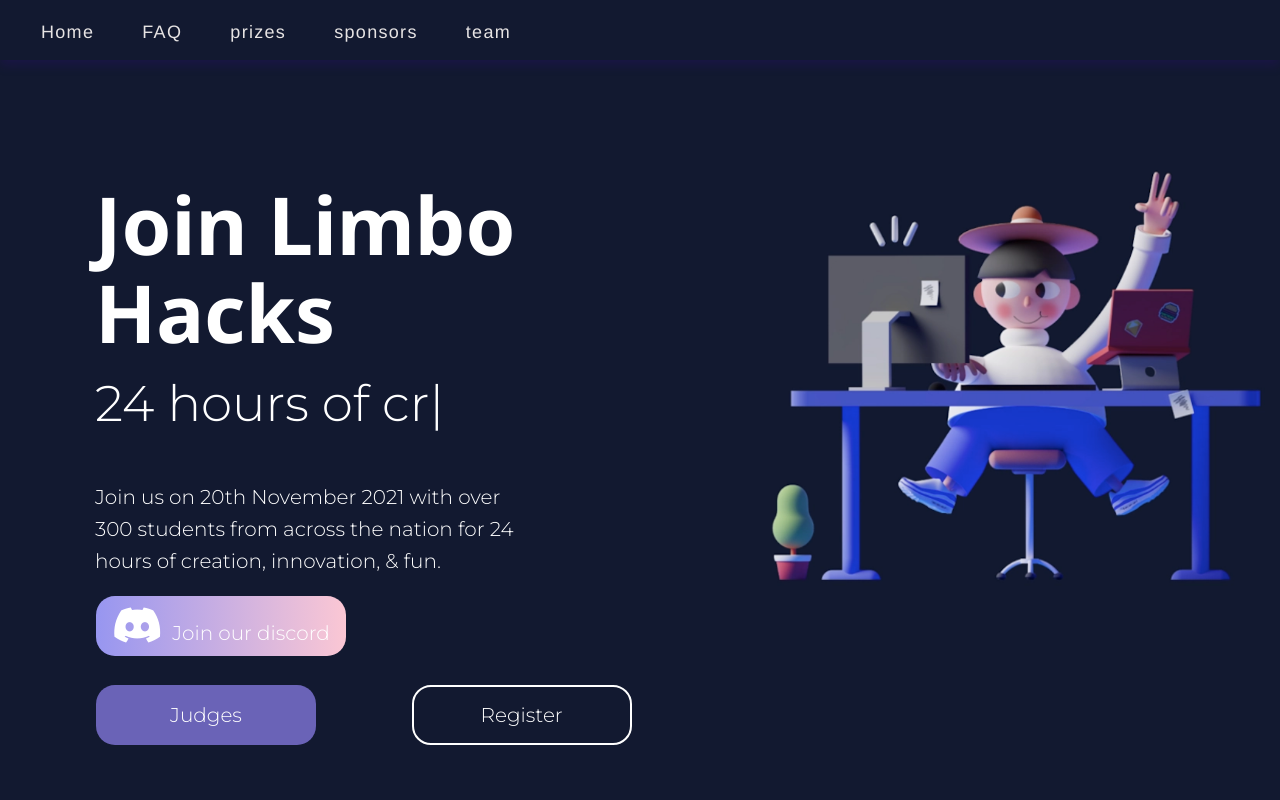
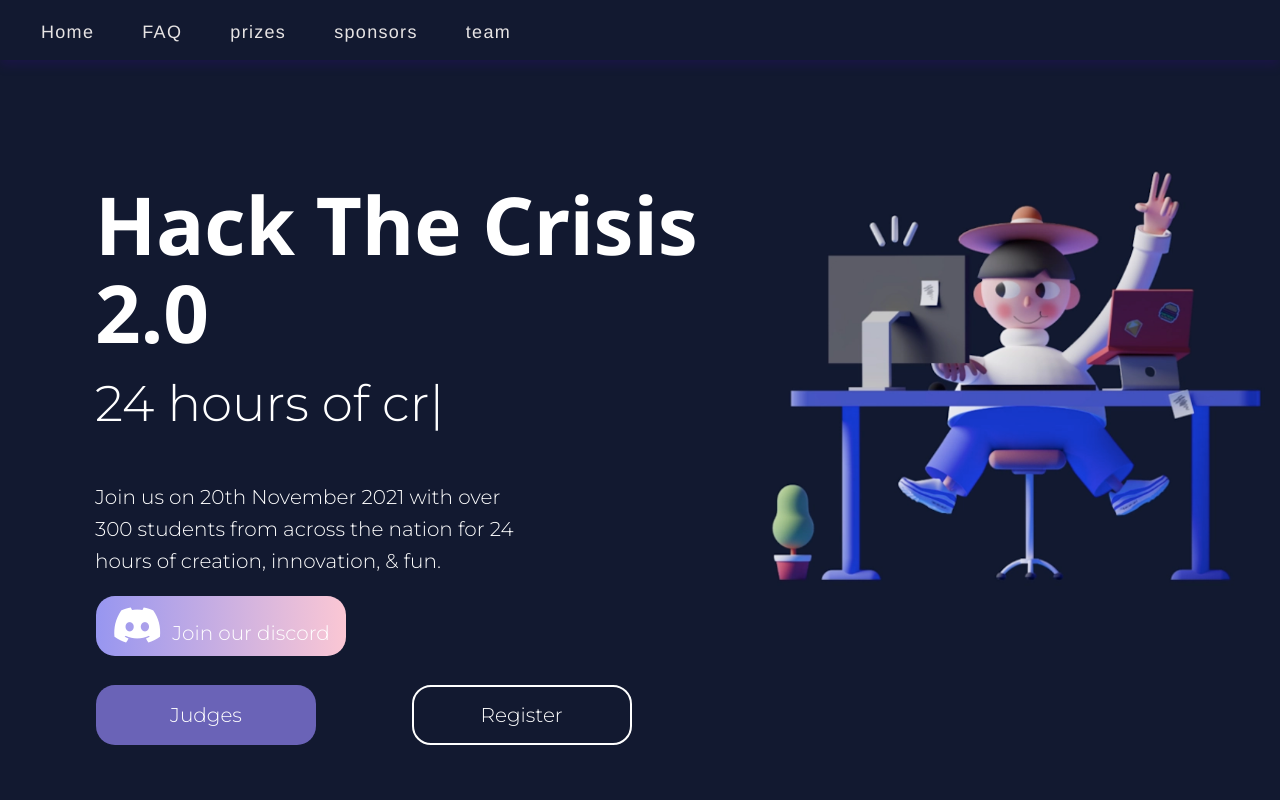
Before and after one commit to Abusayid693/Hackathon-website-template, a React (Create React App) app: page / in a window 1280 px wide. Shown: the top 800 px of the page. Built offline with nearby package versions, Linux system fonts and the light colour scheme.

Commit message:
Added content file

```diff
--- a/src/Module/General.js
+++ b/src/Module/General.js
@@ -36,7 +36,7 @@ import boy from "./Assets/boy.png";
 
 
 const TOP_SECTION = {
-  TITLE: "Join Limbo Hacks",
+  TITLE: "Hack The Crisis 2.0",
   Typed_effect: ["24 hours of creation", "Win awesome prizes"],
   SHORT_DESCRIPTION:
     "Join us on 20th November 2021 with over 300 students from across the nation for 24 hours of creation, innovation, & fun.",
```
Also changed, not shown: 2 other files (tests, documents, lock files or other folders).
